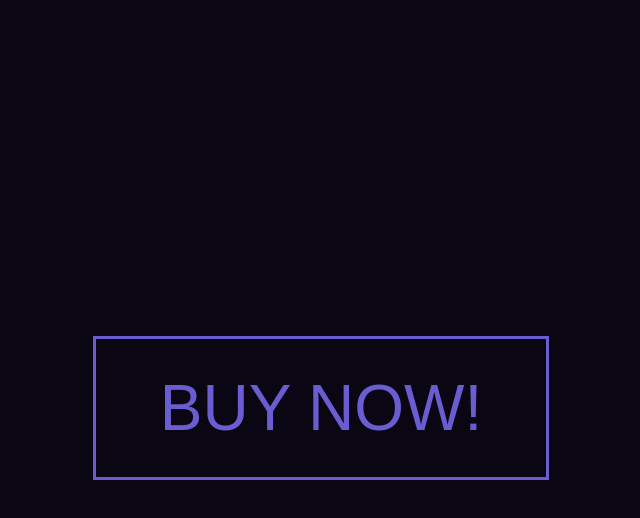
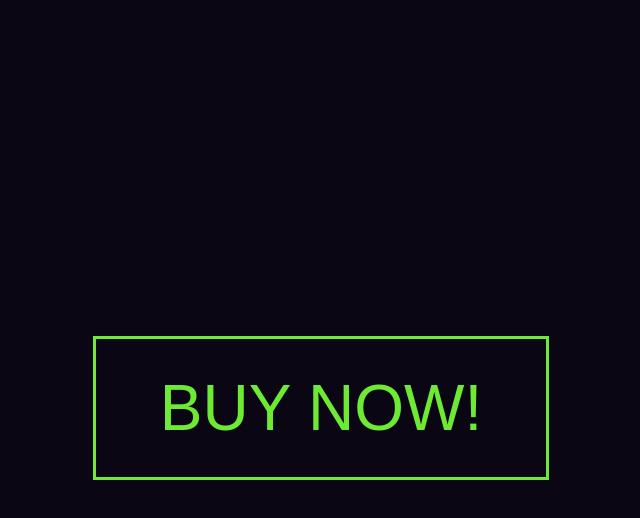
Before and after one commit to tkoubic/ripple-button, a website: page index.html in a window 1280 px wide. Both pictures are taken after a click on the button "BUY NOW!". Shown: the whole page, without its empty margins (319-959 px from the left). Drawn offline with Linux system fonts and the light colour scheme.

Commit message:
button finished next step animation

```diff
--- a/app.js
+++ b/app.js
@@ -0,0 +1,17 @@
+const rButton = document.querySelector(".btn-ripple");
+
+function followTheMouse(event, element) {
+    let positionX = event.offsetX;
+    let possitionY = event.offsetY;
+    element.style.setProperty('--x', positionX + "px");
+    element.style.setProperty('--y', possitionY + "px");
+
+}
+rButton.addEventListener('click', (event)=> {
+
+    rButton.classList.add("pulsing");
+    followTheMouse(event, rButton);
+    rButton.addEventListener('animationend', ()=>{
+        rButton.classList.remove("pulsing");
+    }),{once:true}
+});
--- a/style.css
+++ b/style.css
@@ -6,22 +6,56 @@ body {
 }
 
 .btn-ripple{
+    display: inline-grid;
+    position: relative;
+    place-items: center;
+    isolation: isolate;
     cursor: pointer;
     border: 3px solid currentColor;
-    color: rgb(105, 93, 209);
+    color: rgb(109, 234, 51);
     background-color: transparent;
     padding: 2rem 4rem;
     appearance: none;
     font-size:4rem;
-
+    overflow: hidden;
+}
+.btn-ripple:hover{
+    transform: scale(1.02);
+}
+.btn-ripple::before {
+    display: block;
+    width: 180%;
+    position: absolute;
+    top:var(--y);
+    left: var(--x);
+    transform: translate(-50%, -50%) scale(0);
+    transition: transform 600ms;
+    content: '';
+    background: rgb(238, 255, 0);
+    aspect-ratio: 1/1;
+    border-radius: 50%;
+    opacity: 0.8;
+    z-index: -1;
 }
 
-.btn-ripple::before {
-    position: absolute;
-    content: '';
+
+
+.pulsing::before{
+    animation: pulsing 500ms;
 }
+@keyframes pulsing {
+    0% {
+      transform: translate(-50%, -50%) scale(0);
+      opacity: 0.5;
+    }
+    100% {
+      transform: translate(-50%, -50%) scale(1);
+      opacity: 0;
+    }
+  }
 
-.btn-ripple:hover{
+
+/* .btn-ripple:hover{
    animation: scaleUp 1.3s linear infinite;
 }
 
@@ -38,4 +72,4 @@ body {
         transform: scale(1);
     }
 
-}
+} */
```
